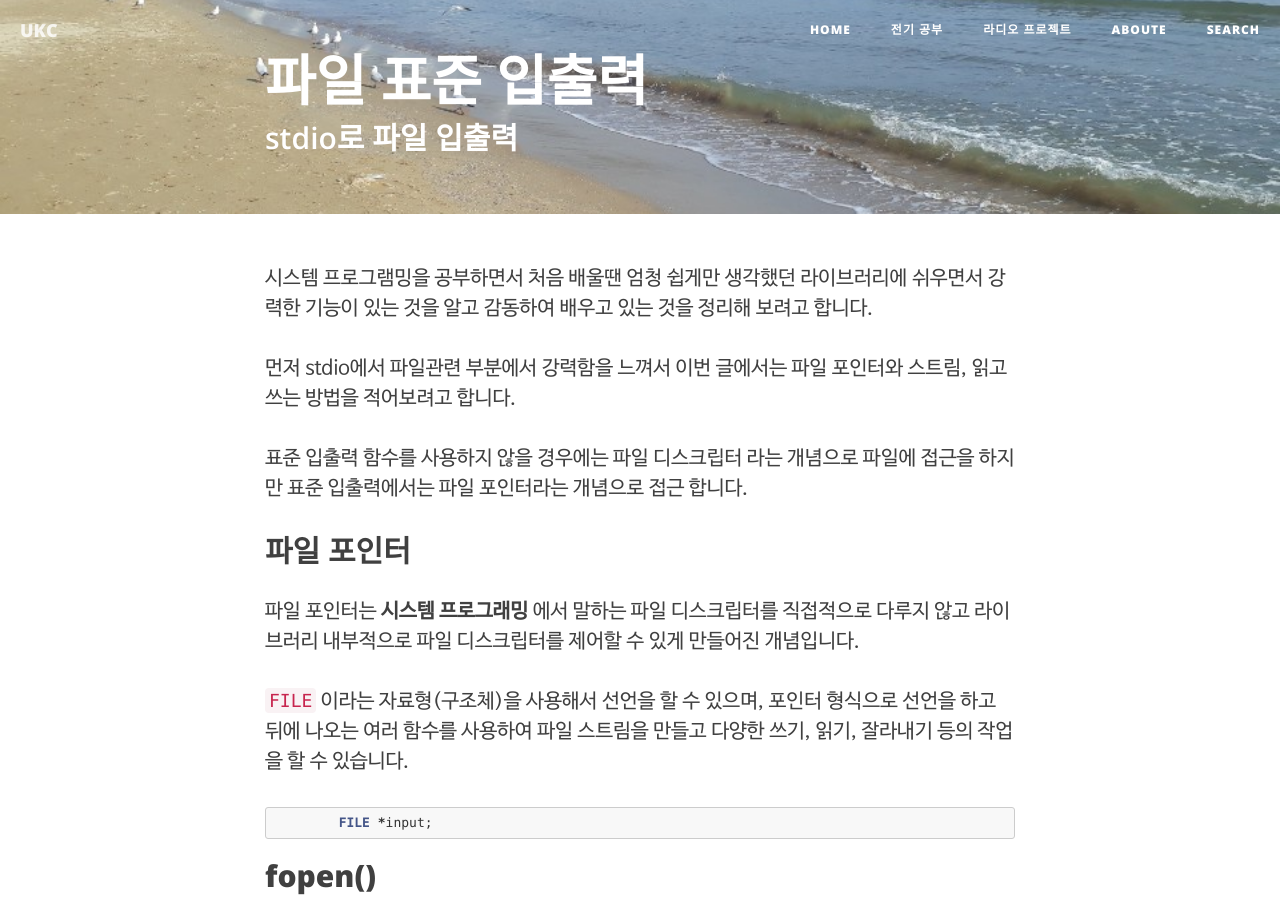
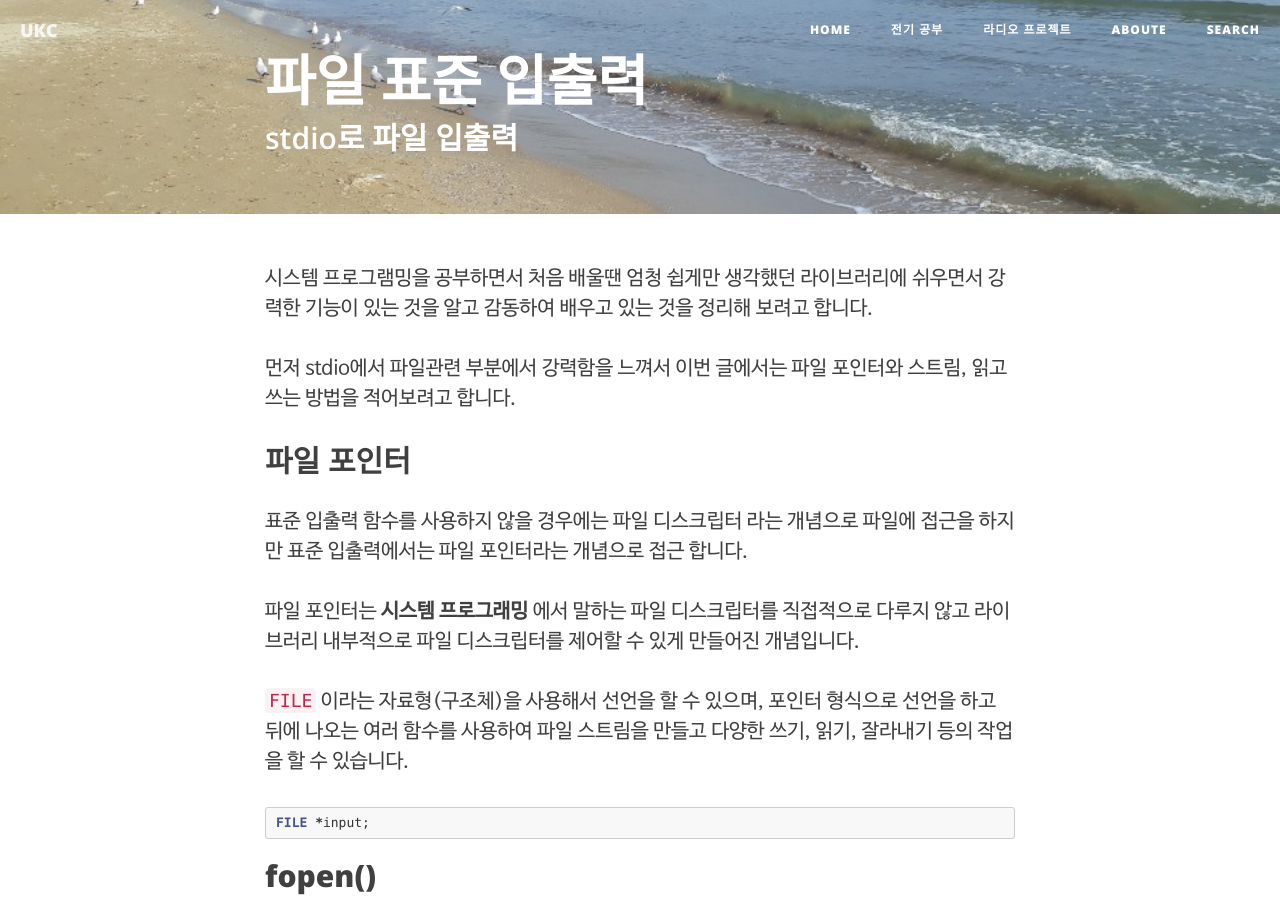
Before and after one commit to fbqweasd/fbqweasd.github.io, a Jekyll site: the page built from _posts/2019-08-04-stdio_file.md, in a window 1280 px wide and 900 px high. Built offline with Jekyll 4.4.1, drawn with Linux system fonts in a browser that asks for light colours; nearby versions of some CDN libraries; comment, search, counter and statistics services are not loaded.

```diff
--- a/_posts/2019-08-04-stdio_file.md
+++ b/_posts/2019-08-04-stdio_file.md
@@ -11,16 +11,16 @@ category: C/C++
 
 먼저 stdio에서 파일관련 부분에서 강력함을 느껴서 이번 글에서는 파일 포인터와 스트림, 읽고 쓰는 방법을 적어보려고 합니다.
 
+## 파일 포인터
+
 표준 입출력 함수를 사용하지 않을 경우에는 파일 디스크립터 라는 개념으로 파일에 접근을 하지만 표준 입출력에서는 파일 포인터라는 개념으로 접근 합니다.
-
-## 파일 포인터
 
 파일 포인터는 __시스템 프로그래밍__ 에서 말하는 파일 디스크립터를 직접적으로 다루지 않고 라이브러리 내부적으로 파일 디스크립터를 제어할 수 있게 만들어진 개념입니다.
 
 `FILE` 이라는 자료형(구조체)을 사용해서 선언을 할 수 있으며, 포인터 형식으로 선언을 하고 뒤에 나오는 여러 함수를 사용하여 파일 스트림을 만들고 다양한 쓰기, 읽기, 잘라내기 등의 작업을 할 수 있습니다.
 
 {% highlight C %}
-	FILE *input;
+FILE *input;
 {% endhighlight %}
 
 ## fopen()
@@ -28,8 +28,8 @@ category: C/C++
 fopen이라는 함수는 앞서 이야기한 파일 포인터에 직접적으로 파일을 연결하는 역할을 합니다.
 
 {% highlight C %}
-	FILE *input;
-	fopen("test.txt","r");
+FILE *input;
+fopen("test.txt","r");
 {% endhighlight %}
 
 위의 예제 처럼 각 인자 값은 __경로, 파일 모드__ 를 입력 받습니다.
@@ -37,7 +37,7 @@ fopen이라는 함수는 앞서 이야기한 파일 포인터에 직접적으로
 파일 모드는
 
 인자 값 | 모드
-|:----------:|:---------:|
+|:----------|:---------:|
 r   | 읽기 목적 |
 r+   | 읽기 + 쓰기 |
 w   | 쓰기 |
@@ -52,7 +52,7 @@ a+  | 덧붙이기 상태에서 쓰기 모드 +읽기 |
 스트림을 열고 파일에 작업을 다 하고 난 뒤 스트림을 닫아주는 역할을 하는 함수가 `fclose()` 함수 입니다.
 
 {% highlight C %}
-	int fclose(FILE *stream)
+int fclose(FILE *stream)
 {% endhighlight %}
 
 이 함수를 사용하여 파일 작업이 끝난 후 스트림을 닫아 아직 버퍼에 남아있는 데이터를 처리 하는 역할을 합니다.
```
